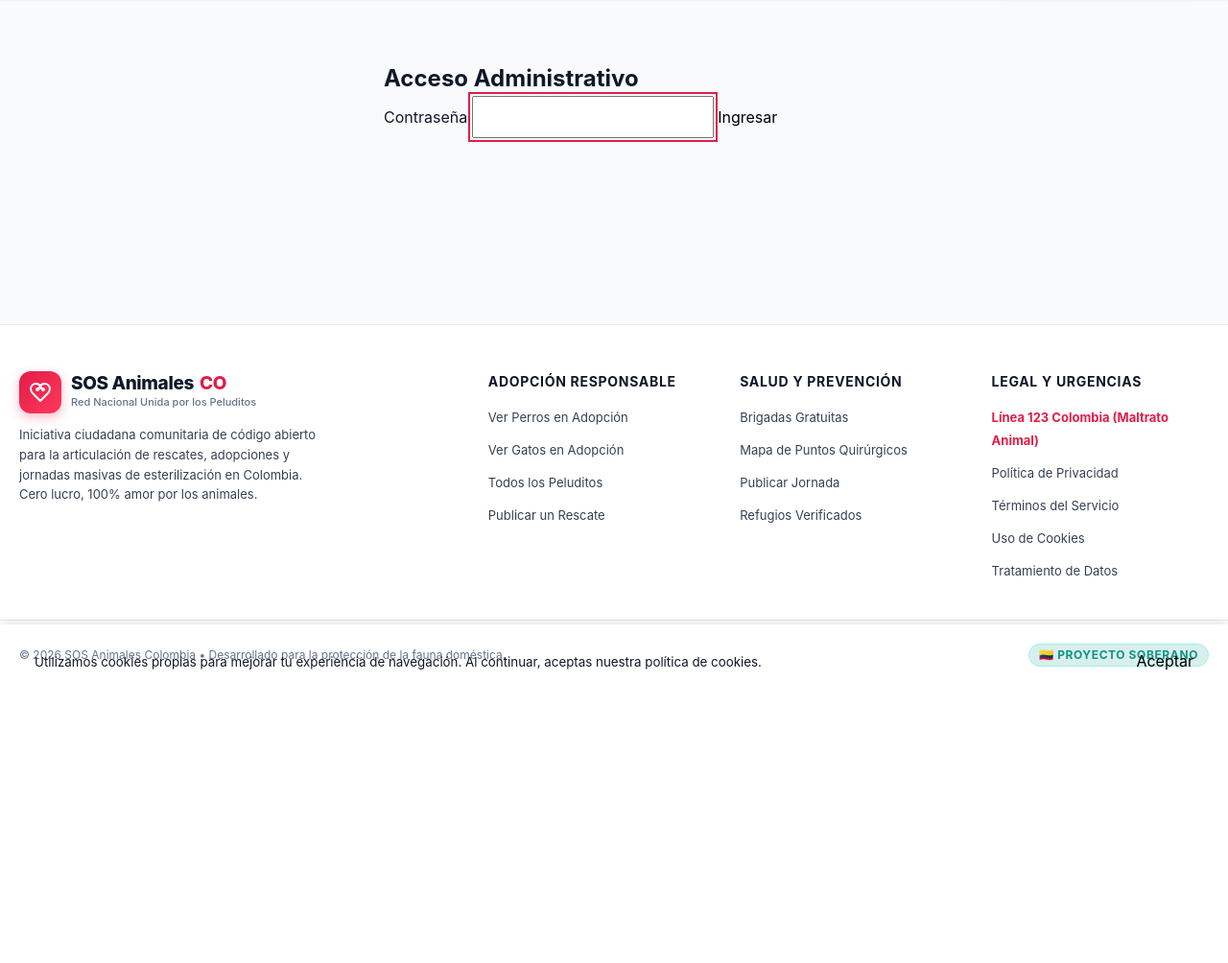
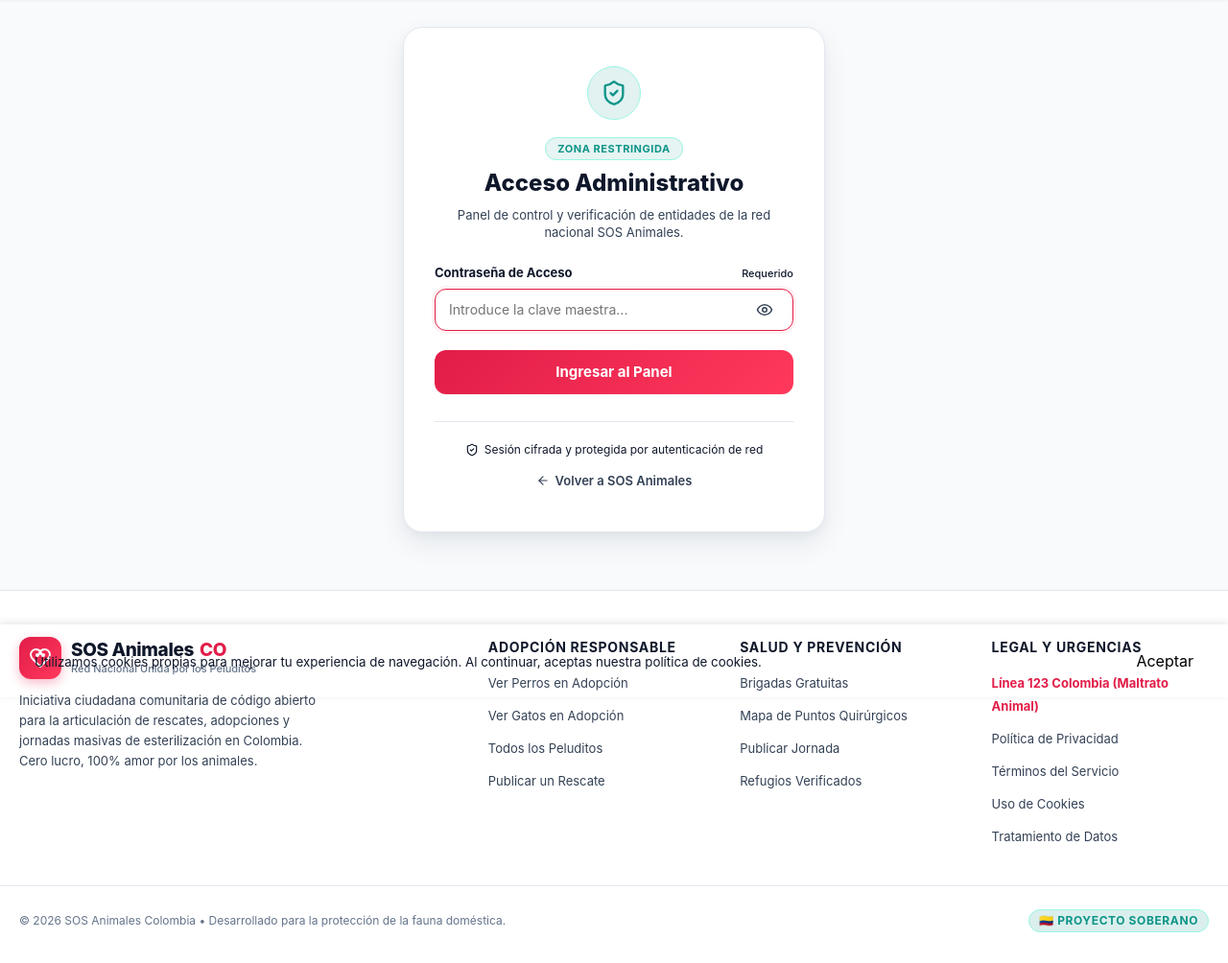
Before and after one commit to Developmi/sos-animales, a Python web app: template app/domains/auth/templates/login.html in a window 1280 px wide. Shown: the part 73-1077 px from the top of the page at 96% size. Before the commit the page ends 772 px from the top, so only its background shows below. Run offline with Jinja, Linux system fonts and the light colour scheme; the template is opened without the code that fills it, so the values that code supplies are empty.

Commit message:
style(auth): redesign admin login to warm humanist aesthetic with password toggle

```diff
--- a/app/domains/auth/templates/login.html
+++ b/app/domains/auth/templates/login.html
@@ -1,15 +1,106 @@
 {% extends "base.html" %}
+{% import "macros/icons.html" as icons %}
+
 {% block title %}Acceso Administrativo — SOS Animales{% endblock %}
+
 {% block content %}
-<article style="max-width: 480px; margin: 4rem auto;">
-  <header><hgroup><h1>Acceso Administrativo</h1></hgroup></header>
-  {% if error %}
-    <p style="color: var(--pico-color-red);">{{ error }}</p>
-  {% endif %}
-  <form method="post" action="/auth/login">
-    <label for="password">Contraseña</label>
-    <input type="password" id="password" name="password" required autofocus />
-    <button type="submit">Ingresar</button>
-  </form>
-</article>
+<div class="container creation-view" style="display: flex; justify-content: center; align-items: center; min-height: calc(80vh - 120px);">
+  <div class="creation-card" style="max-width: 440px; width: 100%; padding: 40px 32px; box-shadow: var(--shadow-hover);">
+
+    <!-- Header con Icono de Seguridad -->
+    <div class="form-header-box" style="margin-bottom: 24px; text-align: center;">
+      <div style="width: 56px; height: 56px; margin: 0 auto 16px; background: rgba(13, 148, 136, 0.12); color: var(--color-teal); border: 1px solid var(--color-teal-border); border-radius: 50%; display: flex; align-items: center; justify-content: center;">
+        {{ icons.shield_check("", 28) }}
+      </div>
+      <div style="margin-bottom: 8px;">
+        <span class="brand-badge" style="background: rgba(13, 148, 136, 0.1); color: var(--color-teal); border: 1px solid var(--color-teal-border); border-radius: 9999px; padding: 4px 12px; font-weight: 700; font-size: 11px; letter-spacing: 0.05em;">
+          ZONA RESTRINGIDA
+        </span>
+      </div>
+      <h1 class="form-header-title" style="font-size: 24px; margin-bottom: 6px;">Acceso Administrativo</h1>
+      <p style="font-size: 13px; color: var(--color-text-secondary); margin: 0; line-height: 1.4;">
+        Panel de control y verificación de entidades de la red nacional SOS Animales.
+      </p>
+    </div>
+
+    <!-- Alerta de Error -->
+    {% if error %}
+    <div style="display: flex; align-items: center; gap: 10px; background: #FFF1F2; border: 1px solid #FECDD3; border-radius: var(--radius-md); padding: 12px 14px; margin-bottom: 20px; color: #BE123C; font-size: 13px; font-weight: 600;">
+      <span style="flex-shrink: 0; display: flex;">{{ icons.info("", 18) }}</span>
+      <span>{{ error }}</span>
+    </div>
+    {% endif %}
+
+    <!-- Formulario -->
+    <form method="post" action="/auth/login" style="display: flex; flex-direction: column; gap: 20px;">
+      <div class="form-group" style="display: flex; flex-direction: column; gap: 6px;">
+        <label for="password" class="form-label" style="display: flex; justify-content: space-between; align-items: center;">
+          <span>Contraseña de Acceso</span>
+          <span style="font-size: 11px; font-weight: 500; color: var(--color-text-tertiary);">Requerido</span>
+        </label>
+
+        <div style="position: relative; display: flex; align-items: center;">
+          <input
+            type="password"
+            id="password"
+            name="password"
+            class="form-control"
+            placeholder="Introduce la clave maestra..."
+            required
+            autofocus
+            autocomplete="current-password"
+            style="padding-right: 44px;"
+          />
+          <button
+            type="button"
+            id="togglePassword"
+            onclick="togglePasswordVisibility()"
+            aria-label="Mostrar u ocultar contraseña"
+            style="position: absolute; right: 8px; background: transparent; border: none; padding: 6px 8px; cursor: pointer; color: var(--color-text-secondary); display: flex; align-items: center; justify-content: center; border-radius: 4px;"
+          >
+            <!-- SVG Ojo -->
+            <svg id="eyeIcon" xmlns="http://www.w3.org/2000/svg" width="18" height="18" viewBox="0 0 24 24" fill="none" stroke="currentColor" stroke-width="2" stroke-linecap="round" stroke-linejoin="round">
+              <path d="M2 12s3-7 10-7 10 7 10 7-3 7-10 7-10-7-10-7Z"></path>
+              <circle cx="12" cy="12" r="3"></circle>
+            </svg>
+          </button>
+        </div>
+      </div>
+
+      <button type="submit" class="btn-primary" style="width: 100%; padding: 12px; font-size: 15px; border-radius: var(--radius-md); box-shadow: var(--shadow-sm); cursor: pointer;">
+        Ingresar al Panel
+      </button>
+    </form>
+
+    <!-- Pie de Seguridad & Enlace de Regreso -->
+    <div style="margin-top: 28px; padding-top: 20px; border-top: 1px solid var(--color-border); text-align: center; display: flex; flex-direction: column; gap: 12px;">
+      <div style="display: inline-flex; align-items: center; justify-content: center; gap: 6px; font-size: 12px; color: var(--color-text-tertiary);">
+        {{ icons.shield_check("", 14) }}
+        <span>Sesión cifrada y protegida por autenticación de red</span>
+      </div>
+      <div>
+        <a href="/" style="font-size: 13px; font-weight: 600; color: var(--color-text-secondary); text-decoration: none; display: inline-flex; align-items: center; gap: 6px; transition: var(--transition-fast);">
+          {{ icons.arrow_left("", 14) }} Volver a SOS Animales
+        </a>
+      </div>
+    </div>
+
+  </div>
+</div>
+
+<script>
+function togglePasswordVisibility() {
+  const pwdInput = document.getElementById('password');
+  const eyeIcon = document.getElementById('eyeIcon');
+  if (!pwdInput || !eyeIcon) return;
+
+  if (pwdInput.type === 'password') {
+    pwdInput.type = 'text';
+    eyeIcon.innerHTML = '<path d="M9.88 9.88a3 3 0 1 0 4.24 4.24"></path><path d="M10.73 5.08A10.43 10.43 0 0 1 12 5c7 0 10 7 10 7a13.16 13.16 0 0 1-1.67 2.68"></path><path d="M6.61 6.61A13.526 13.526 0 0 0 2 12s3 7 10 7a9.74 9.74 0 0 0 5.39-1.61"></path><line x1="2" x2="22" y1="2" y2="22"></line>';
+  } else {
+    pwdInput.type = 'password';
+    eyeIcon.innerHTML = '<path d="M2 12s3-7 10-7 10 7 10 7-3 7-10 7-10-7-10-7Z"></path><circle cx="12" cy="12" r="3"></circle>';
+  }
+}
+</script>
 {% endblock %}
```
